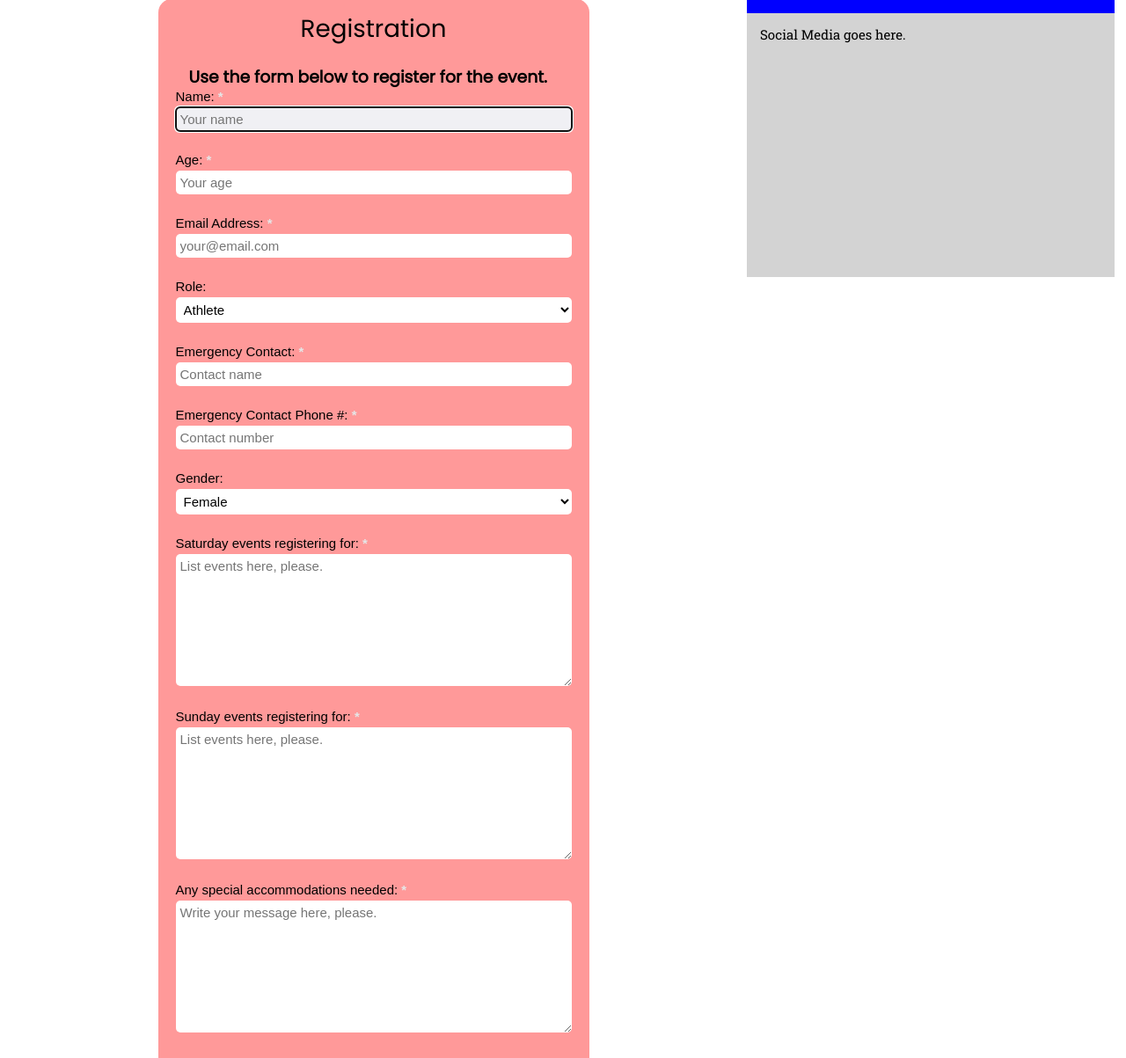
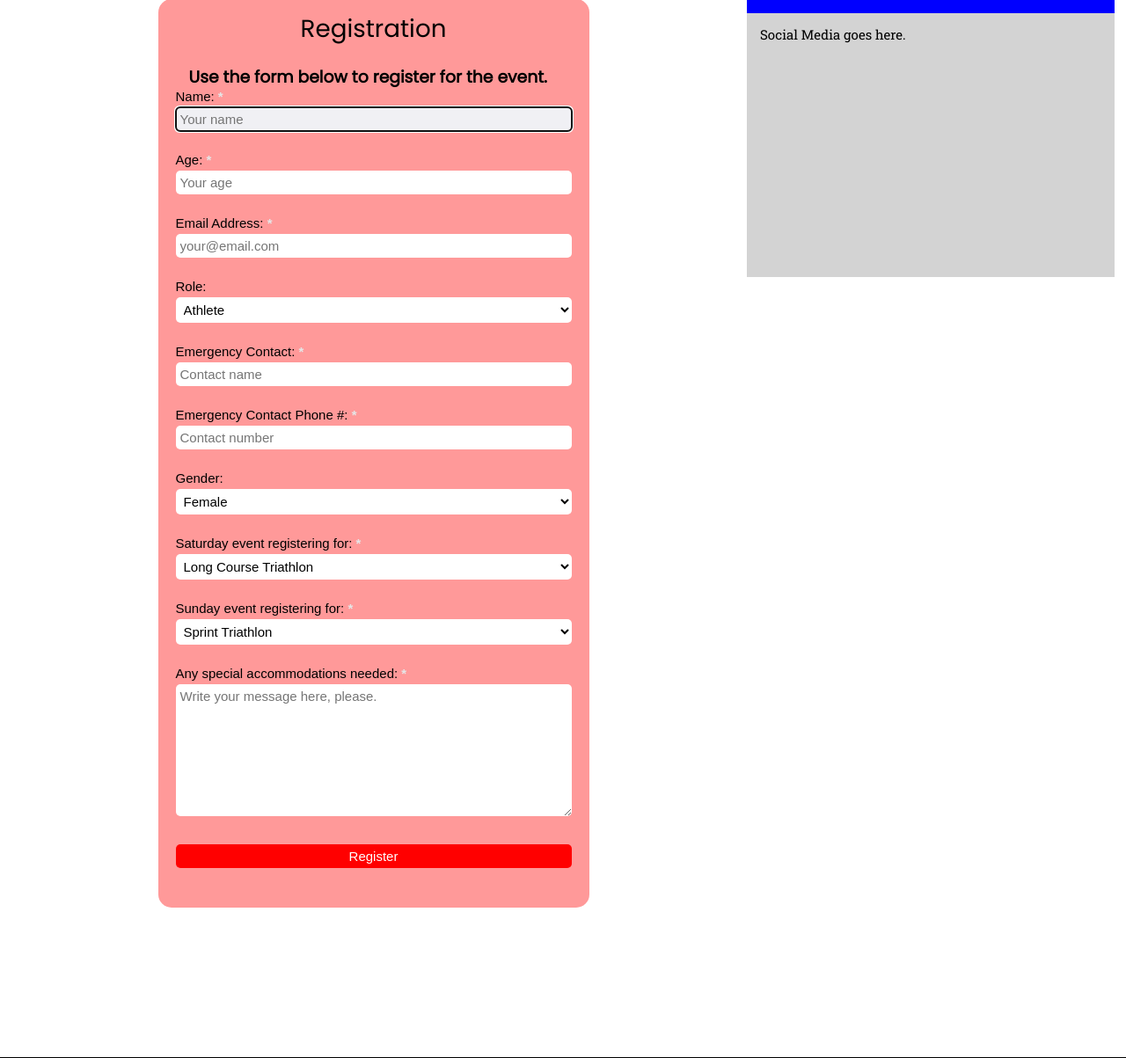
Before and after one commit to RussCall77/AceInTheHoleEvents, a PHP site: page /registration.php in a window 1280 px wide. Shown: the part 700-1903 px from the top of the page at 88% size. Run offline with PHP 8.4, Linux system fonts and the light colour scheme.

Commit message:
Add files via upload

```diff
--- a/Template/registration.php
+++ b/Template/registration.php
@@ -73,11 +73,20 @@
                             <option value="quote">Non-binary/Other</option>
                         </select>
 
-                        <label for="saturday_events">Saturday events registering for: <span class="required">*</span></label>
-                        <textarea id="saturday_events" name="saturday_events" placeholder="List events here, please." required="required"></textarea>
+                        <label for="saturday_events">Saturday event registering for: <span class="required">*</span></label>
+                        <select id="saturday_events" name="saturday_events">
+                            <option value="Long Course Triathlon">Long Course Triathlon</option>
+                            <option value="Olympic Triathlon">Olympic Triathlon</option>
+                            <option value="10K">10K</option>
+                            <option value="Half Marathon">Half Marathon</option>
+                        </select>
 
-                        <label for="sunday_events">Sunday events registering for: <span class="required">*</span></label>
-                        <textarea id="sunday_events" name="sunday_events" placeholder="List events here, please." required="required"></textarea>
+                        <label for="sunday_events">Sunday event registering for: <span class="required">*</span></label>
+                        <select id="sunday_events" name="sunday_events">
+                            <option value="Sprint Triathlon">Sprint Triathlon</option>
+                            <option value="Try-a-Tri">Try-a-Tri</option>
+                            <option value="Splash n Dash">Splash n Dash</option>
+                        </select>
 
                         <label for="special_accom">Any special accommodations needed: <span class="required">*</span></label>
                         <textarea id="special_accom" name="special_accom" placeholder="Write your message here, please." required="required"></textarea>
```
